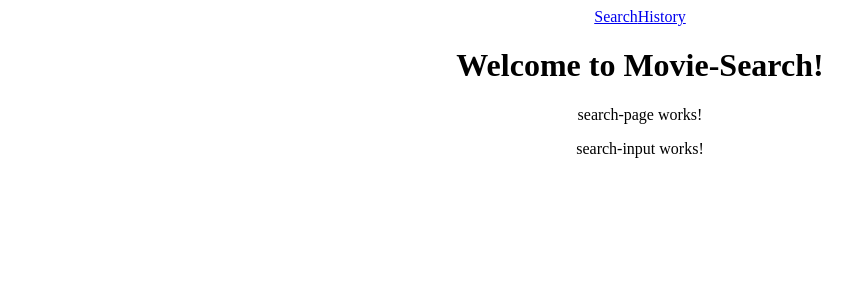
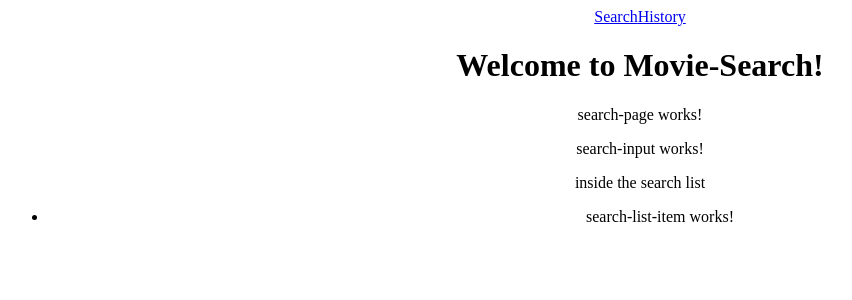
Before and after one commit to firearthur/TH-Movie-Search, an Angular app in the folder client/: page /search in a window 1280 px wide. Shown: the top 300 px of the page, without its empty margins (0-852 px from the left). Built offline with nearby package versions, Linux system fonts and the light colour scheme.

Commit message:
[Component] adds search-list search-list-item components

```diff
--- a/client/src/app/app.module.ts
+++ b/client/src/app/app.module.ts
@@ -10,6 +10,8 @@ import { SearchHistoryListComponent } from './search-history-list/search-history
 import { SearchHistoryListItemComponent } from './search-history-list-item/search-history-list-item.component';
 import { SearchPageComponent } from './search-page/search-page.component';
 import { SearchInputComponent } from './search-input/search-input.component';
+import { SearchListComponent } from './search-list/search-list.component';
+import { SearchListItemComponent } from './search-list-item/search-list-item.component';
 
 @NgModule({
   declarations: [
@@ -19,7 +21,9 @@ import { SearchInputComponent } from './search-input/search-input.component';
     SearchHistoryListComponent,
     SearchHistoryListItemComponent,
     SearchPageComponent,
-    SearchInputComponent
+    SearchInputComponent,
+    SearchListComponent,
+    SearchListItemComponent
   ],
   imports: [
     BrowserModule,
--- /dev/null
+++ b/client/src/app/search-list-item/search-list-item.component.html
@@ -0,0 +1,3 @@
+<p>
+  search-list-item works!
+</p>
--- /dev/null
+++ b/client/src/app/search-list-item/search-list-item.component.ts
@@ -0,0 +1,15 @@
+import { Component, OnInit } from '@angular/core';
+
+@Component({
+  selector: 'app-search-list-item',
+  templateUrl: './search-list-item.component.html',
+  styleUrls: ['./search-list-item.component.css']
+})
+export class SearchListItemComponent implements OnInit {
+
+  constructor() { }
+
+  ngOnInit() {
+  }
+
+}
--- /dev/null
+++ b/client/src/app/search-list/search-list.component.html
@@ -0,0 +1,6 @@
+<p>inside the search list</p>
+<ul>
+  <li>
+    <app-search-list-item></app-search-list-item>
+  </li>
+</ul>
--- /dev/null
+++ b/client/src/app/search-list/search-list.component.ts
@@ -0,0 +1,15 @@
+import { Component, OnInit } from '@angular/core';
+
+@Component({
+  selector: 'app-search-list',
+  templateUrl: './search-list.component.html',
+  styleUrls: ['./search-list.component.css']
+})
+export class SearchListComponent implements OnInit {
+
+  constructor() { }
+
+  ngOnInit() {
+  }
+
+}
--- a/client/src/app/search-page/search-page.component.html
+++ b/client/src/app/search-page/search-page.component.html
@@ -2,3 +2,4 @@
   search-page works!
 </p>
 <app-search-input></app-search-input>
+<app-search-list></app-search-list>
```
Also changed, not shown: client/src/app/search-list-item/search-list-item.component.css (added), client/src/app/search-list/search-list.component.css (added), 2 other files (tests, documents, lock files or other folders).
